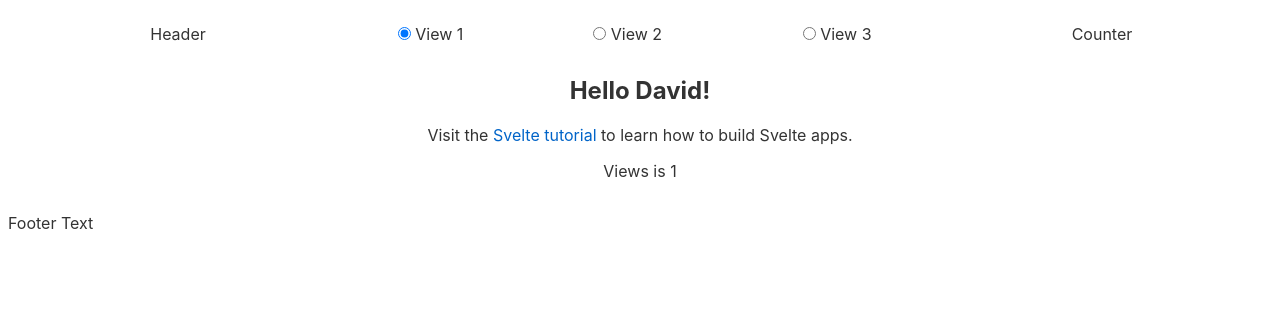
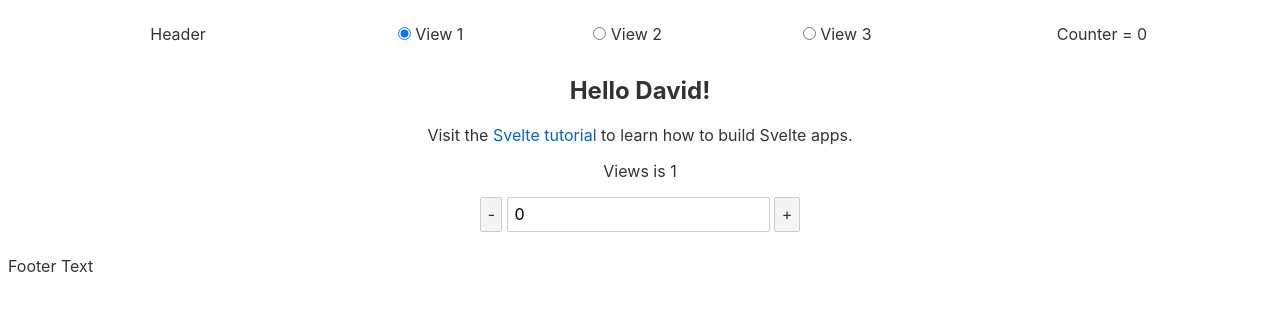
Before and after one commit to sillsdev/svelte-bootcamp-jaars, a Svelte app in the folder david-moore/: page / in a window 1280 px wide. Shown: the top 310 px of the page. Built offline with nearby package versions, Linux system fonts and the light colour scheme.

Commit message:
Add counter

```diff
--- a/david-moore/src/App.svelte
+++ b/david-moore/src/App.svelte
@@ -5,13 +5,14 @@
 	import View3 from './View3.svelte';
 	export let name: string = 'App';
 	let views = 1;
+	let count = 0;
 </script>
 <header>
-	<Header bind:views={views}/>
+	<Header bind:views={views} bind:count={count}/>
 </header>
 <main>
 	{#if views === 1 }
-	<View1 bind:names={name} bind:views={views} />
+	<View1 bind:names={name} bind:views={views} bind:count={count} />
 	{:else if views ===2}
 	<View2 />
 	{:else}
--- a/david-moore/src/Header.svelte
+++ b/david-moore/src/Header.svelte
@@ -1,5 +1,6 @@
 <script lang="ts">
 	export let views = 1;
+    export let count = 0;
 </script>
 
 <main>
@@ -31,7 +32,7 @@
             </label>
         </div>
         <div style="float: left; width: 25%">
-            Counter
+            Counter = {count}
         </div>
 	</div>
 </main>
--- a/david-moore/src/View1.svelte
+++ b/david-moore/src/View1.svelte
@@ -1,13 +1,16 @@
 <script lang="ts">
 	export let views = 1;
     export let names = "World";
+    export let count = 0;
 </script>
 <h2>Hello {names}!</h2>
 <p>Visit the <a href="https://svelte.dev/tutorial">Svelte tutorial</a> to learn how to build Svelte apps.</p>
 <p>
     Views is {views}
 </p>
-
+<button on:click={() => count--} >-</button>
+<input type=number bind:value={count}/>
+<button on:click={() => count++}>+</button>
 <style>
     	main {
 		text-align: center;
```
